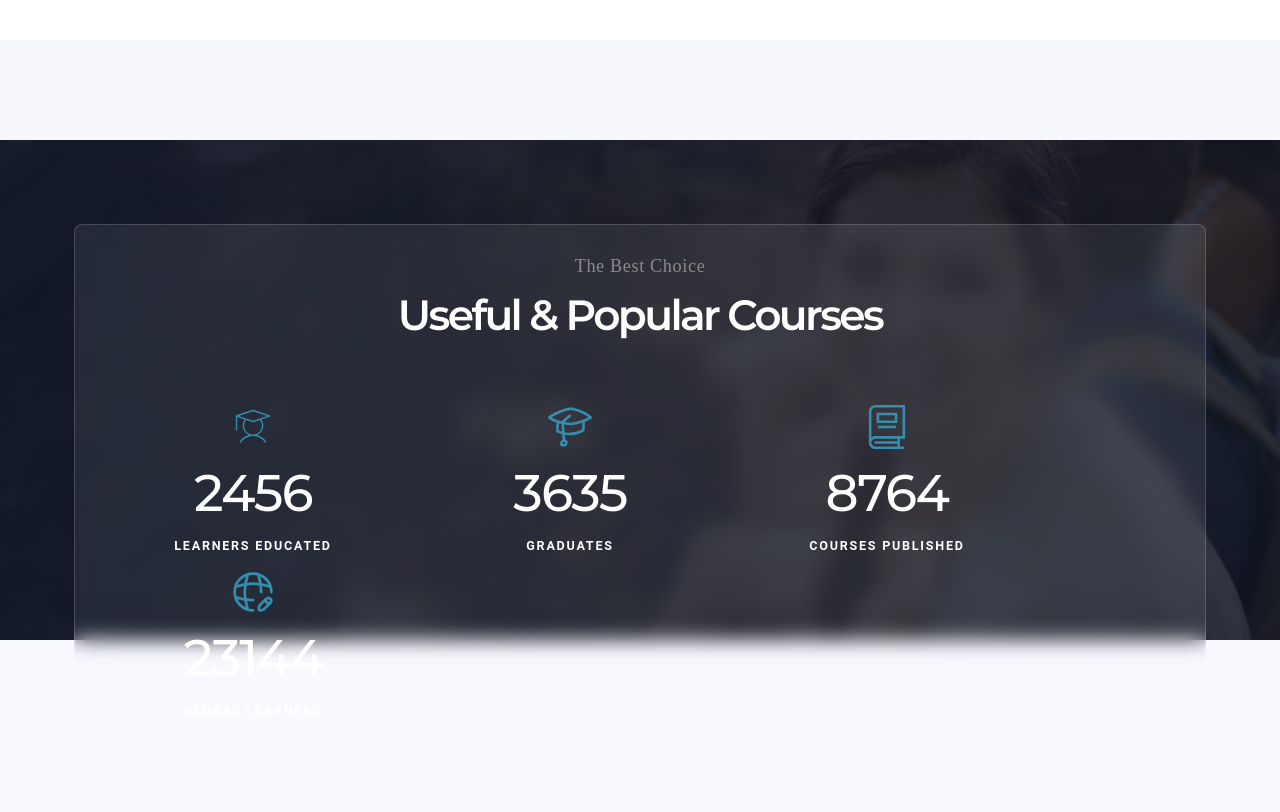
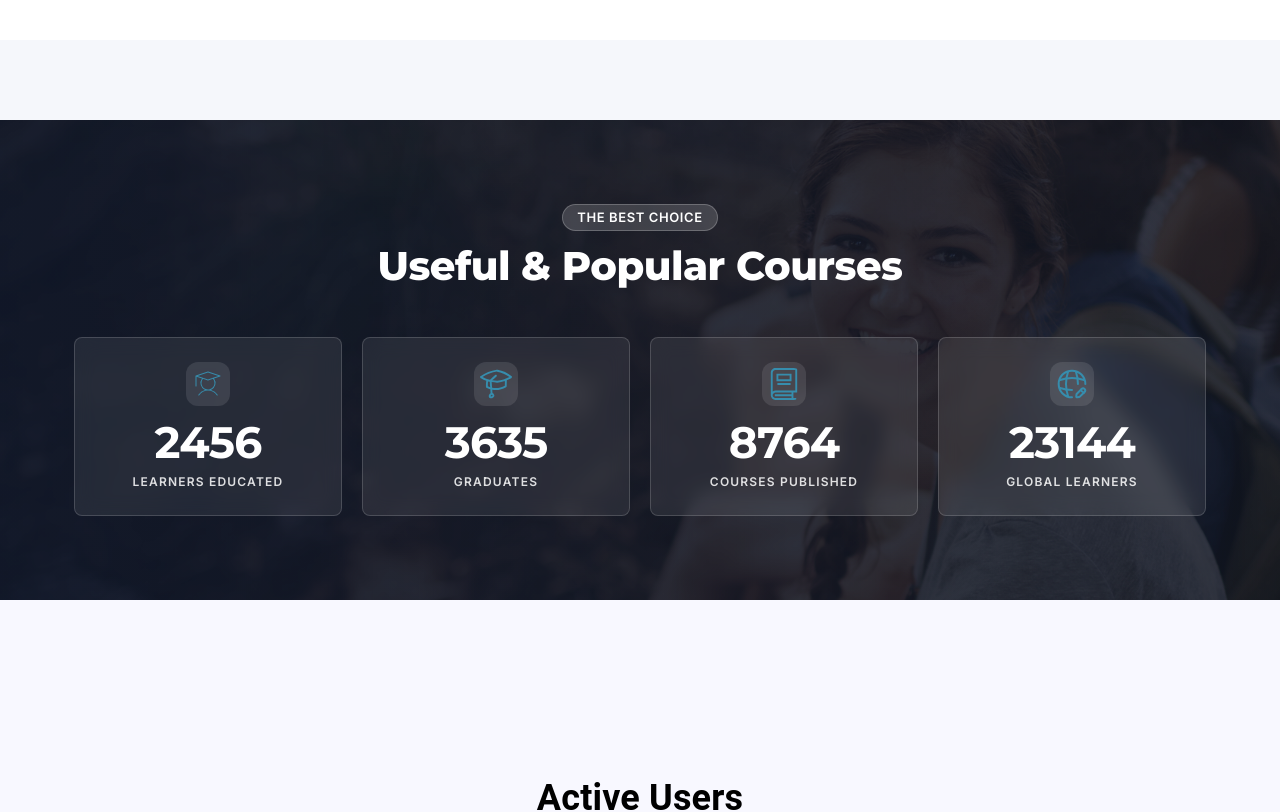
Before and after one commit to jurabek10/eduease-burak, a React (Create React App) app: page / in a window 1280 px wide. Shown: the part 1840-2652 px from the top of the page. Built offline with nearby package versions, Linux system fonts and the light colour scheme; no server answers.

Commit message:
make Useful & Popular Courses component responsive

```diff
--- a/src/css/home.css
+++ b/src/css/home.css
@@ -434,56 +434,64 @@
 
 /* STATISTICS */
 .statistics {
-  margin-top: 100px;
+  margin-top: 80px;
   width: 100%;
-  height: 500px;
-  background: url("/public/img/stats-bg.jpg");
-  background-repeat: no-repeat;
-  background-size: cover;
+  min-height: 400px;
+  padding: 72px 0;
+  background: url("/public/img/stats-bg.jpg") center / cover no-repeat;
   color: #ffffff;
 }
 
 .statistics .statistics-wrapper {
-  padding-top: 80px;
   display: flex;
   flex-direction: column;
+  gap: 48px;
+  padding: 0;
 }
 
 .statistics .statistics-wrapper .statistics-top {
   display: flex;
   flex-direction: column;
-  justify-content: center;
   align-items: center;
+  text-align: center;
+  gap: 12px;
 }
 
 .statistics .statistics-wrapper .statistics-top .statistics-subtitle {
-  font-family: "Lora", serif;
-  font-size: 1.143em;
-  font-weight: 300;
-  text-transform: none;
+  display: inline-block;
+  padding: 6px 14px;
+  border-radius: 999px;
+  background: rgba(255, 255, 255, 0.16);
+  border: 1px solid rgba(255, 255, 255, 0.22);
+  font-family: "Inter", "Montserrat", sans-serif;
+  font-size: 13px;
+  font-weight: 600;
   letter-spacing: 0.6px;
-  line-height: 1.5em;
-  color: #8e8a8a;
+  text-transform: uppercase;
+  line-height: 1;
+  color: #ffffff;
 }
 
 .statistics .statistics-wrapper .statistics-top .statistics-title {
-  font-size: 2.643rem;
-  margin-top: 10px;
-  color: #fff;
-  font-family: "Montserrat", sans-serif;
-  letter-spacing: -2.6px;
-  line-height: 1.2em;
-  font-weight: 600;
+  margin: 0;
+  font-family: "Montserrat", "Inter", sans-serif;
+  font-size: clamp(26px, 4vw, 40px);
+  font-weight: 800;
+  letter-spacing: -0.5px;
+  line-height: 1.15;
+  color: #ffffff;
+  max-width: 720px;
+  padding: 0 16px;
 }
 
 .statistics .statistics-wrapper .statistics-list-wrapper {
-  margin-top: 60px;
+  margin-top: 0;
 }
 
 .statistics .statistics-wrapper .statistics-list-wrapper .statistics-list {
-  display: flex;
-  flex-direction: row;
-  flex-wrap: wrap;
+  display: grid;
+  grid-template-columns: repeat(4, minmax(0, 1fr));
+  gap: 20px;
   margin: 0;
   padding: 0;
   list-style: none;
@@ -494,9 +502,28 @@
   .statistics-list-wrapper
   .statistics-list
   .statistic {
-  width: 300px;
+  width: auto;
   text-align: center;
   color: #ffffff;
+  padding: 24px 16px;
+  border: 1px solid rgba(255, 255, 255, 0.16);
+  border-radius: var(--ee-radius);
+  background: rgba(255, 255, 255, 0.08);
+  backdrop-filter: blur(10px);
+  display: flex;
+  flex-direction: column;
+  align-items: center;
+  gap: 8px;
+  transition: transform 200ms ease, background 200ms ease;
+}
+
+.statistics
+  .statistics-wrapper
+  .statistics-list-wrapper
+  .statistics-list
+  .statistic:hover {
+  transform: translateY(-4px);
+  background: rgba(255, 255, 255, 0.13);
 }
 
 .statistics
@@ -504,7 +531,21 @@
   .statistics-list-wrapper
   .statistics-list
   .statistic:not(:last-child) {
-  margin-right: 17px;
+  margin-right: 0;
+}
+
+.statistics
+  .statistics-wrapper
+  .statistics-list-wrapper
+  .statistics-list
+  .statistic
+  .statistic-img {
+  width: 44px;
+  height: 44px;
+  padding: 6px;
+  object-fit: contain;
+  border-radius: 12px;
+  background: rgba(255, 255, 255, 0.1);
 }
 
 .statistics
@@ -513,13 +554,13 @@
   .statistics-list
   .statistic
   .statistic-number {
-  margin: 0;
-  margin-top: 5px;
-  font-weight: 400;
-  font-size: 3.214em;
-  letter-spacing: -1.5px;
-  line-height: 1.1em;
-  font-family: "Montserrat", sans-serif;
+  margin: 4px 0 0;
+  font-family: "Montserrat", "Inter", sans-serif;
+  font-weight: 700;
+  font-size: clamp(28px, 4.2vw, 44px);
+  letter-spacing: -0.8px;
+  line-height: 1.1;
+  color: #ffffff;
   word-wrap: break-word;
 }
 
@@ -529,12 +570,51 @@
   .statistics-list
   .statistic
   .statistic-txt {
-  font-size: 0.7857em;
+  margin: 0;
+  font-family: "Inter", "Roboto", sans-serif;
+  font-size: 12px;
   font-weight: 600;
-  line-height: 1.25em;
-  letter-spacing: 1.75px;
+  line-height: 1.4;
+  letter-spacing: 1.2px;
   text-transform: uppercase;
-  margin-top: 1.3em;
+  color: rgba(255, 255, 255, 0.85);
+}
+
+@media (max-width: 1024px) {
+  .statistics .statistics-wrapper .statistics-list-wrapper .statistics-list {
+    grid-template-columns: repeat(2, minmax(0, 1fr));
+    gap: 16px;
+  }
+}
+
+@media (max-width: 600px) {
+  .statistics {
+    padding: 56px 0;
+    margin-top: 56px;
+    min-height: 0;
+  }
+
+  .statistics .statistics-wrapper {
+    gap: 32px;
+  }
+
+  .statistics .statistics-wrapper .statistics-list-wrapper .statistics-list {
+    gap: 12px;
+  }
+
+  .statistics
+    .statistics-wrapper
+    .statistics-list-wrapper
+    .statistics-list
+    .statistic {
+    padding: 18px 12px;
+  }
+}
+
+@media (max-width: 380px) {
+  .statistics .statistics-wrapper .statistics-list-wrapper .statistics-list {
+    grid-template-columns: 1fr;
+  }
 }
 
 /* ACTIVE USERS */
@@ -1016,18 +1096,9 @@
     url("/public/img/stats-bg.jpg") center / cover no-repeat;
 }
 
-.statistics .statistics-wrapper,
 .active-users-frame .active-users-section,
 .companies .brands-wrapper {
   border-radius: var(--ee-radius);
-}
-
-.statistics .statistics-wrapper {
-  min-height: 190px;
-  padding: 28px;
-  border: 1px solid rgba(255, 255, 255, 0.16);
-  background: rgba(255, 255, 255, 0.08);
-  backdrop-filter: blur(10px);
 }
 
 .statistics .statistics-wrapper .statistics-box,
```
